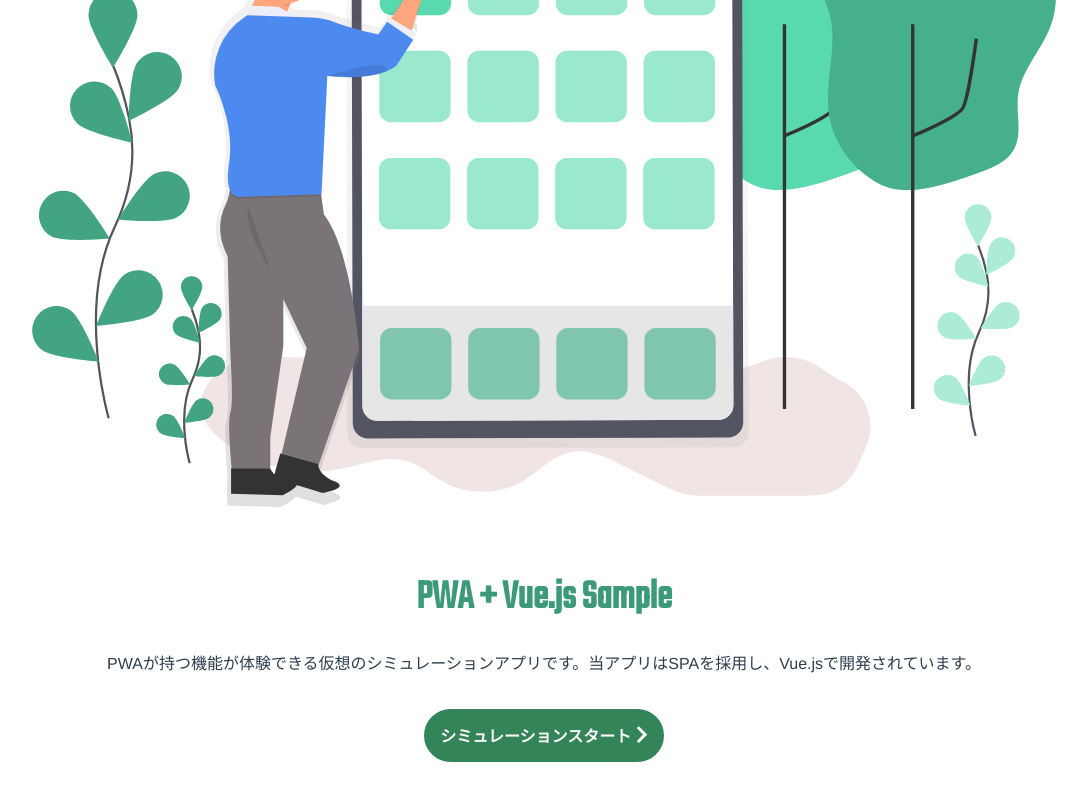
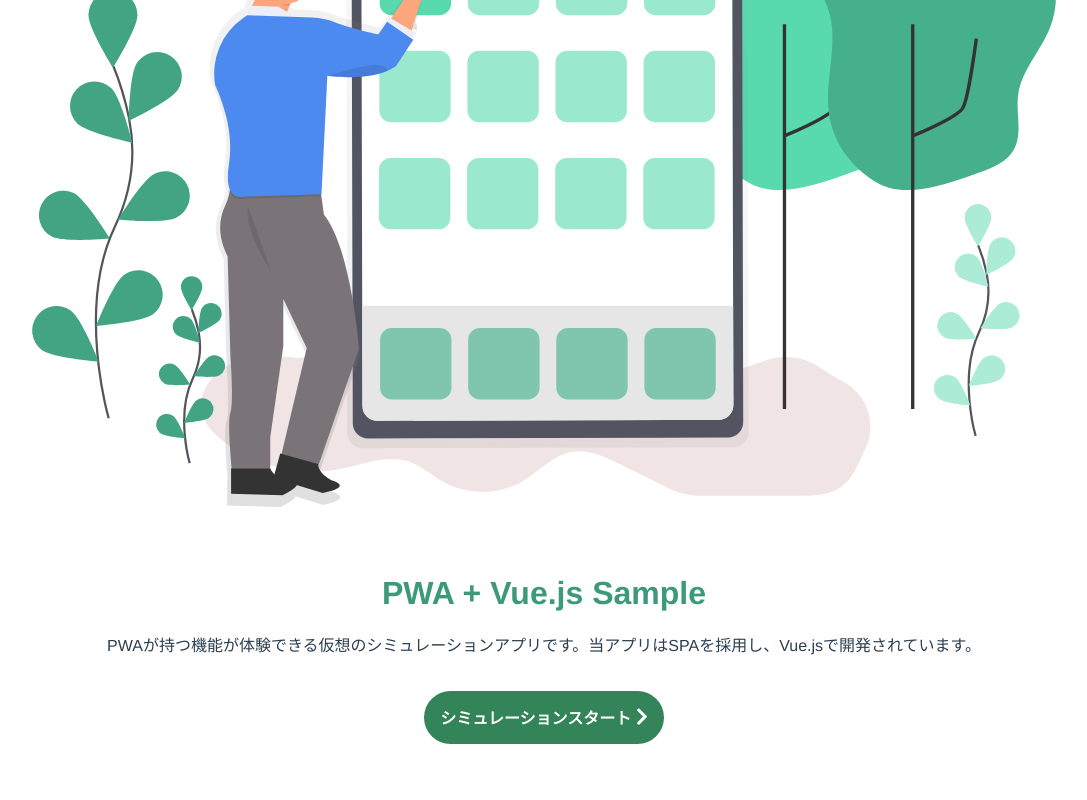
Before and after one commit to Kazuki-tam/sofa_simulation, a Vue app: page / in a window 1280 px wide. Shown: the part 394-1194 px from the top of the page, without its empty margins (96-1183 px from the left). Built offline with nearby package versions, Linux system fonts and the light colour scheme.

Commit message:
Fix: font family

```diff
--- a/public/index.html
+++ b/public/index.html
@@ -6,7 +6,6 @@
     <meta name="viewport" content="width=device-width,initial-scale=1.0">
     <meta name="description" content="PWAの機能が体験できるWebアプリケーションです。">
     <link rel="icon" href="<%= BASE_URL %>favicon.ico">
-    <link href="https://fonts.googleapis.com/css?family=Teko" rel="stylesheet">
     <script async custom-element="amp-install-serviceworker"
   src="https://cdn.ampproject.org/v0/amp-install-serviceworker-0.1.js"></script>
     <title>ShowRoom Demo</title>
--- a/src/components/HelloWorld.vue
+++ b/src/components/HelloWorld.vue
@@ -18,8 +18,7 @@
 <!-- CSSカプセル化 -->
 <style scoped lang="scss">
 .tp-heading {
-  font-size: 2.6rem;
-  font-family: 'Teko', sans-serif;
+  font-size: 2rem;
   color: #3c9a7b
 }
 .tp-home_text {
```
